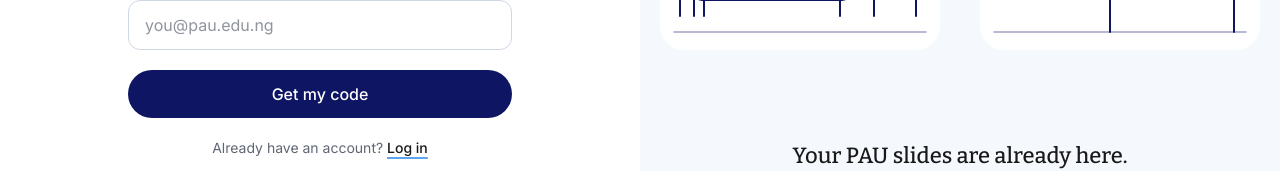
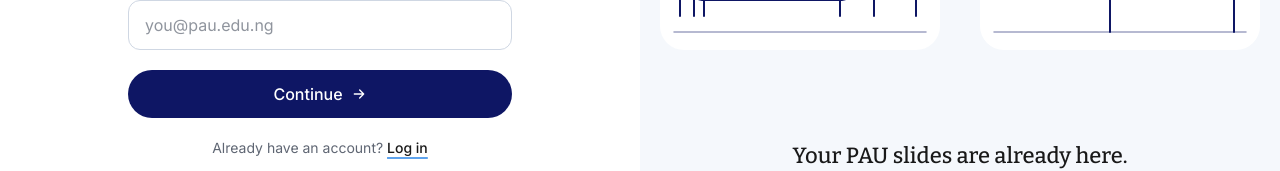
Before and after one commit to Timmynathan/ask-your-slides, a Next.js app in the folder apps/web/: page /sign-up in a window 1280 px wide. Shown: the part 439-610 px from the top of the page. Built offline with nearby package versions, Linux system fonts and the light colour scheme.

Commit message:
Sign-up: 'Get my code' button reads 'Continue →' (owner)
Co-Authored-By: Claude Opus 5.5 <noreply@anthropic.com>

```diff
--- a/apps/web/app/(auth)/sign-in/sign-in-form.tsx
+++ b/apps/web/app/(auth)/sign-in/sign-in-form.tsx
@@ -387,7 +387,7 @@ export function SignInForm({
         <form onSubmit={(e) => run(e, sendCode)} noValidate>
           {emailField}
           <button type="submit" disabled={busy} className={button}>
-            <BusyLabel busy={busy} label={mode === "reset" ? "Send me a code" : "Get my code"} busyLabel="Sending…" />
+            <BusyLabel busy={busy} label={mode === "reset" ? "Send me a code" : "Continue"} busyLabel="Sending…" arrow={mode !== "reset"} />
           </button>
           <p className="mt-5 text-center text-sm text-muted">
             {mode === "reset" ? "Remembered it? " : "Already have an account? "}
--- a/apps/web/components/ui/spinner.tsx
+++ b/apps/web/components/ui/spinner.tsx
@@ -7,13 +7,21 @@ export function Spinner({ className = "" }: { className?: string }) {
   );
 }
 
-/** Button content: label, or spinner + busy label. Keeps the button's width steady-ish. */
-export function BusyLabel({ busy, label, busyLabel }: { busy: boolean; label: string; busyLabel: string }) {
+/** Button content: label, or spinner + busy label. Keeps the button's width steady-ish. `arrow` adds a
+ *  small → after the label. */
+export function BusyLabel({ busy, label, busyLabel, arrow = false }: { busy: boolean; label: string; busyLabel: string; arrow?: boolean }) {
   return busy ? (
     <span className="inline-flex items-center justify-center gap-2">
       <Spinner />
       {busyLabel}
     </span>
+  ) : arrow ? (
+    <span className="inline-flex items-center justify-center gap-2">
+      {label}
+      <svg width="16" height="16" viewBox="0 0 24 24" fill="none" stroke="currentColor" strokeWidth="2" strokeLinecap="round" strokeLinejoin="round" aria-hidden>
+        <path d="M5 12h14M13 6l6 6-6 6" />
+      </svg>
+    </span>
   ) : (
     <>{label}</>
   );
```
Also changed, not shown: apps/web/scripts/ui-smoke.mts.
